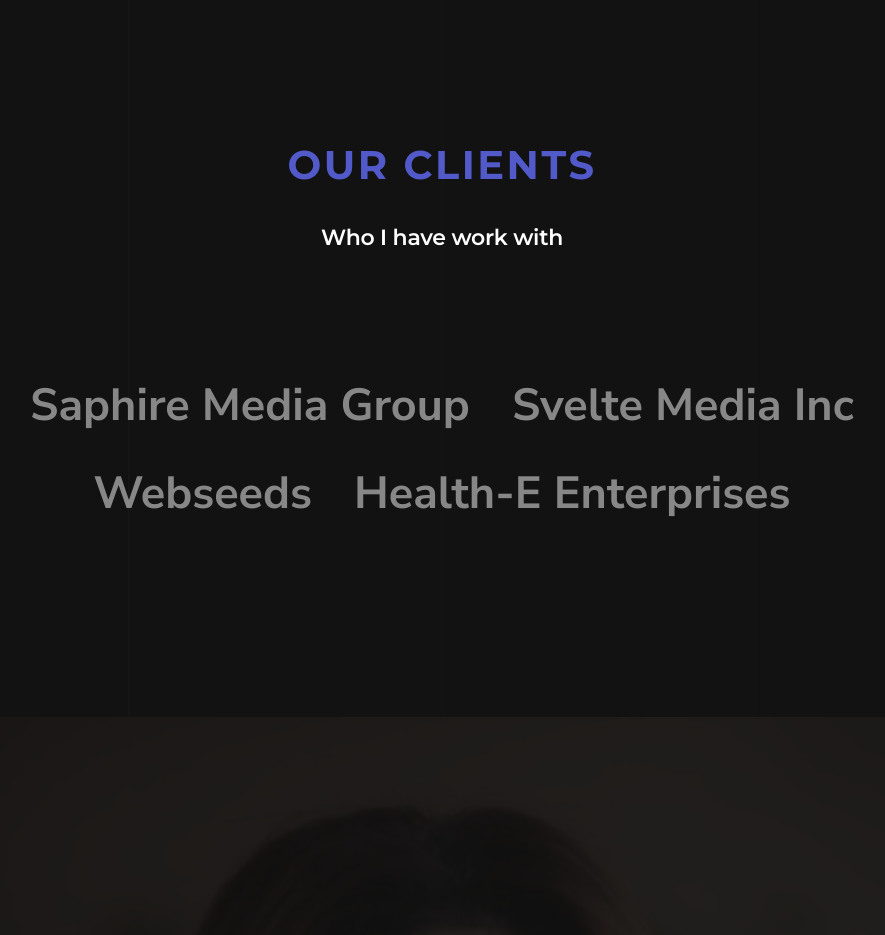
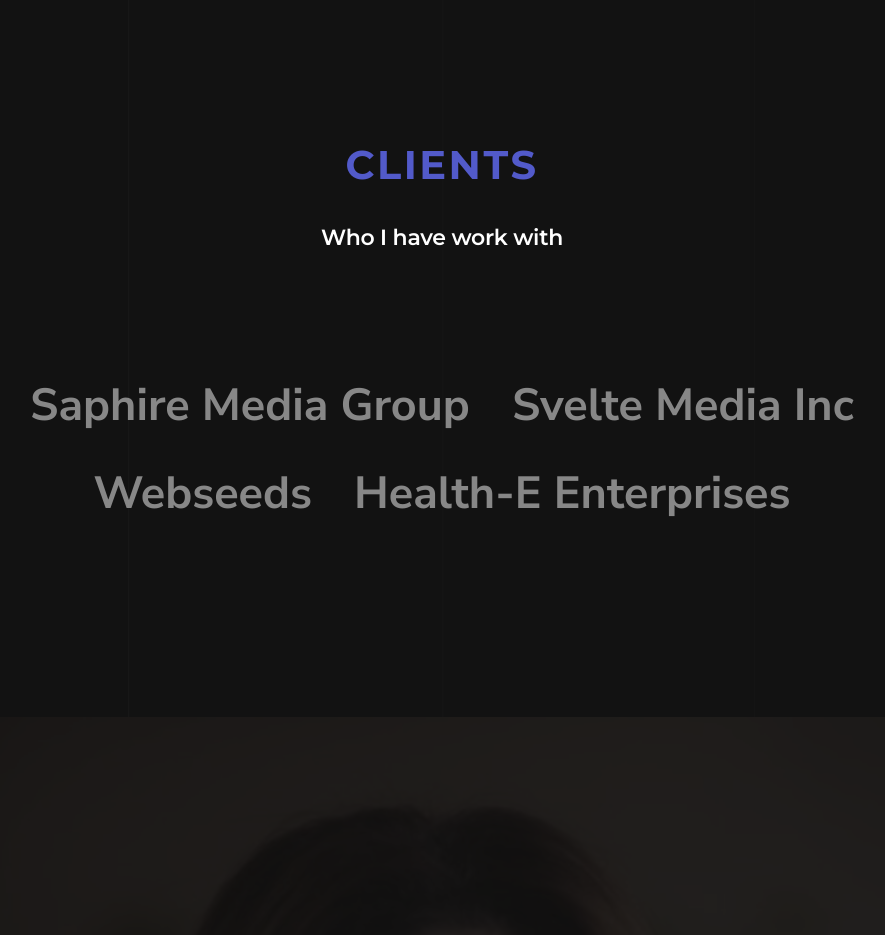
Before and after one commit to emma-portfolio-site/emma-portfolio, a plain HTML site: page index.html in a window 1280 px wide. Shown: the part 4440-5375 px from the top of the page, without its empty margins (198-1083 px from the left). Drawn offline with Linux system fonts and the light colour scheme; files whose address does not match are found by name.

Commit message:
minor grammatical change

```diff
--- a/index.html
+++ b/index.html
@@ -388,7 +388,7 @@
 
         <div class="row section-header text-center narrow" data-aos="fade-up">
             <div class="col-full">
-                <h3 class="subhead">Our Clients</h3>
+                <h3 class="subhead">Clients</h3>
                 <h1 class="display-1">Who I have work with</h1>
             </div>
         </div> <!-- end section-header -->
```
